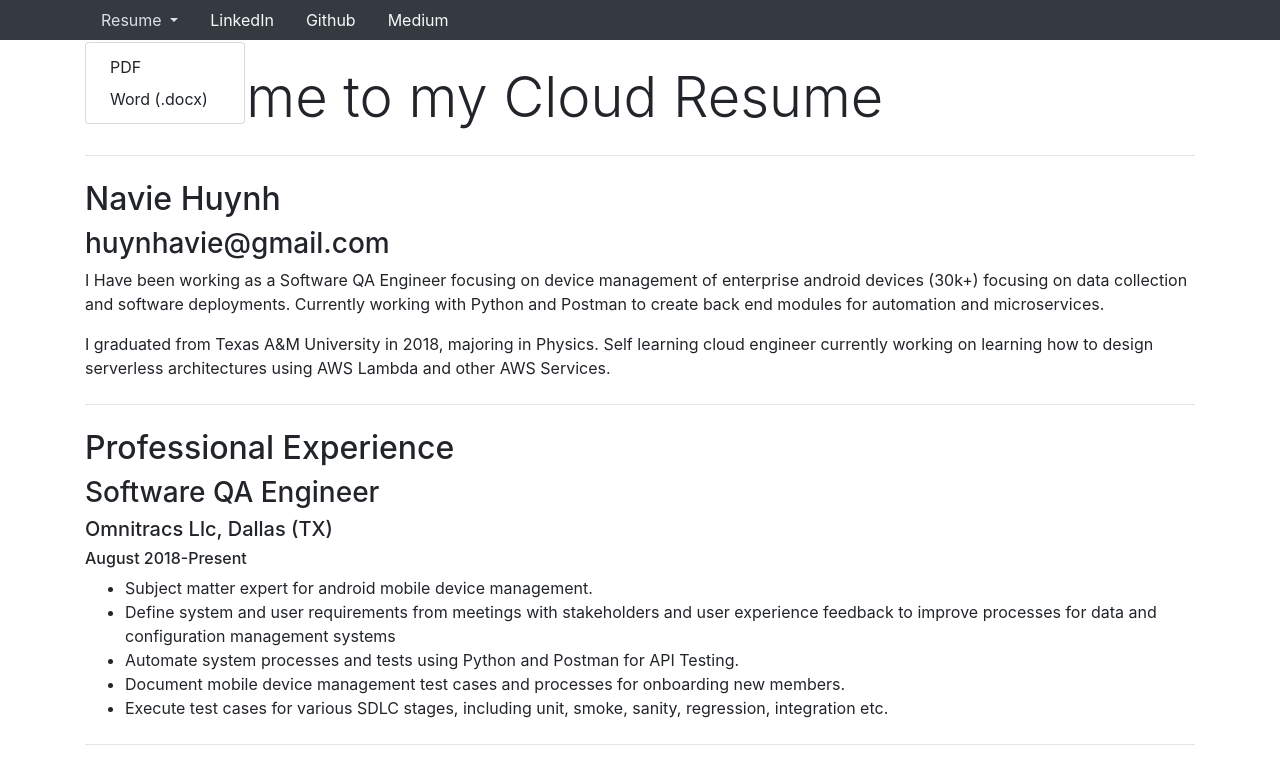
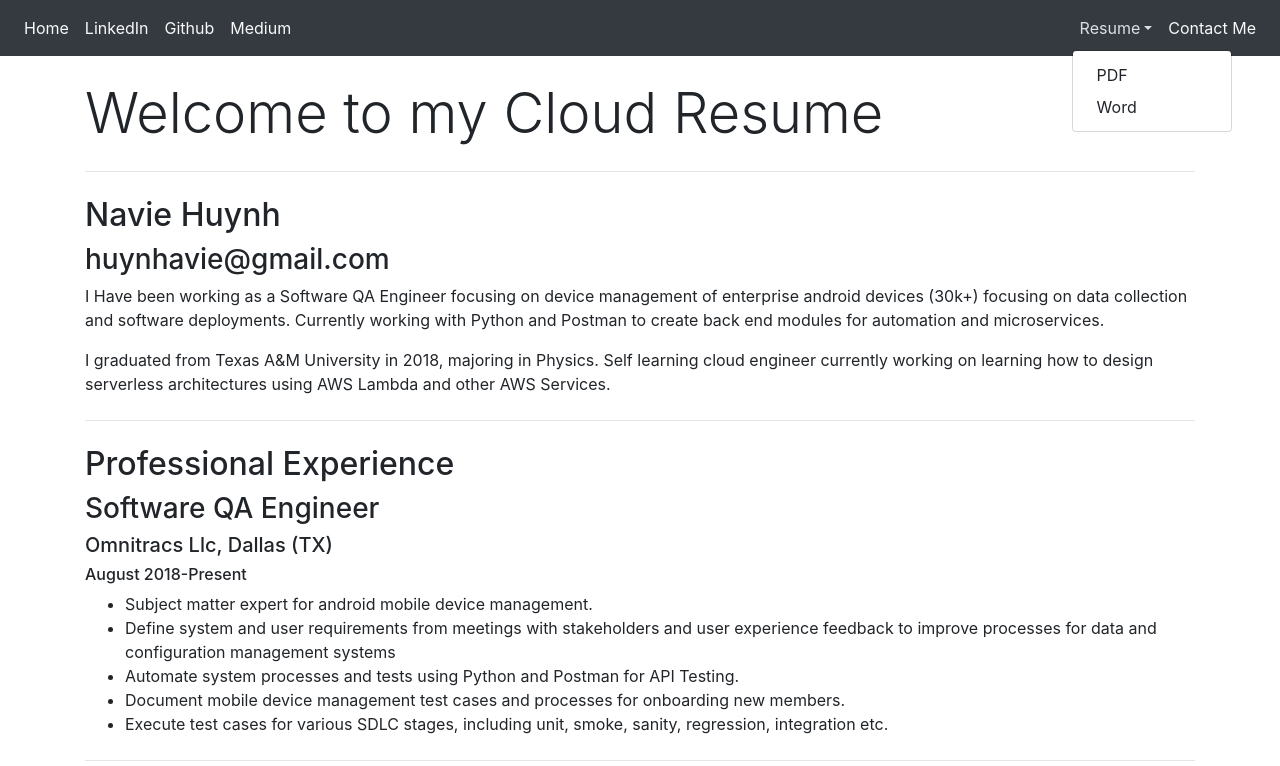
Before and after one commit to NavieHuynh/cloudresume, a plain HTML site: page index.html in a window 1280 px wide. Both pictures are taken after a click on the button "Resume". Shown: the top 766 px of the page. Drawn offline with nearby package versions, Linux system fonts and the light colour scheme.

Commit message:
updated navbar to support contact page; contact page under construction

```diff
--- a/index.html
+++ b/index.html
@@ -8,24 +8,39 @@
   <title>Cloud Resume</title>
   <link rel="stylesheet" href="styles.css">
   <link rel="stylesheet" href="https://maxcdn.bootstrapcdn.com/bootstrap/4.0.0/css/bootstrap.min.css" integrity="sha384-Gn5384xqQ1aoWXA+058RXPxPg6fy4IWvTNh0E263XmFcJlSAwiGgFAW/dAiS6JXm" crossorigin="anonymous">
+  <link href="https://fonts.googleapis.com/icon?family=Material+Icons"
+  rel="stylesheet">
 </head>
 
 <body >
-  <nav class="navbar-expand-lg navbar-light bg-dark">
-    <button class="navbar-toggler" type="button" data-toggle="collapse" data-target="#navbarSupportedContent" aria-controls="navbarSupportedContent" aria-expanded="false" aria-label="Toggle navigation">
-      <span class="navbar-toggler-icon"></span>
+  <nav class="navbar navbar-expand-lg navbar-light bg-dark">
+
+      <button class="navbar-toggler" type="button" data-toggle="collapse" data-target="#navbarSupportedContent" aria-controls="navbarSupportedContent" aria-expanded="false" aria-label="Toggle navigation">
+        <span class="navbar-toggler-icon"></span>
     </button>
-    <div class="collapse navbar-collapse container" id="navbarSupportedContent">
-      <a class="nav-link dropdown-toggle text-light" href="#" id="navbarDropdown" role="button" data-toggle="dropdown" aria-haspopup="true" aria-expanded="false">
-        Resume
-      </a>
-      <div class="dropdown-menu" aria-labelledby="navbarDropdown">
-          <a class="dropdown-item" href="./resume.pdf" >PDF</a>
-          <a class="dropdown-item" href="./resume.docx" >Word (.docx)</a>
-        </div>
-      <a class="nav-item nav-link text-light" href="https://www.linkedin.com/in/navie-huynh/">LinkedIn </a>
-      <a class="nav-item nav-link text-light" href="https://github.com/NavieHuynh">Github</a>
-      <a class="nav-item nav-link text-light" href="https://medium.com/@naviehuynh_49819">Medium</a>
+
+    <div class="collapse navbar-collapse" id="navbarSupportedContent">
+
+        <ul class="navbar-nav mr-auto">
+          <li class="nav-item"><a class="nav-link text-light" href="./index.html">Home</a></li>
+          <li class="nav-item"><a class="nav-link text-light" href="https://www.linkedin.com/in/navie-huynh/">LinkedIn </a></li>
+          <li class="nav-item"><a class="nav-link text-light" href="https://github.com/NavieHuynh">Github</a></li>
+          <li class="nav-item"><a class="nav-link text-light" href="https://medium.com/@naviehuynh_49819">Medium</a></li>
+        </ul>
+
+
+        <ul class="navbar-nav">
+          <li class="nav-item dropdown">
+            <a class="nav-link dropdown-toggle text-light" href="#" id ="resumeDropdownLink"role="button"  aria-expanded="false" data-toggle="dropdown" aria-haspopup="true">Resume</a>
+            <div class="dropdown-menu" aria-labelledby="resumeDropdownLink">
+              <a class="dropdown-item" href="./resume.pdf">PDF</a>
+              <a class="dropdown-item" href="./resume.docx">Word</a>
+            </div>
+          </li>
+          <li class="nav-item">
+            <a href="./contact.html" class="nav-link text-light">Contact Me</a>
+          </li>
+        </ul>
 
     </div>
   </nav>
```
Also changed, not shown: contact.html (added, +57 -0 lines).
